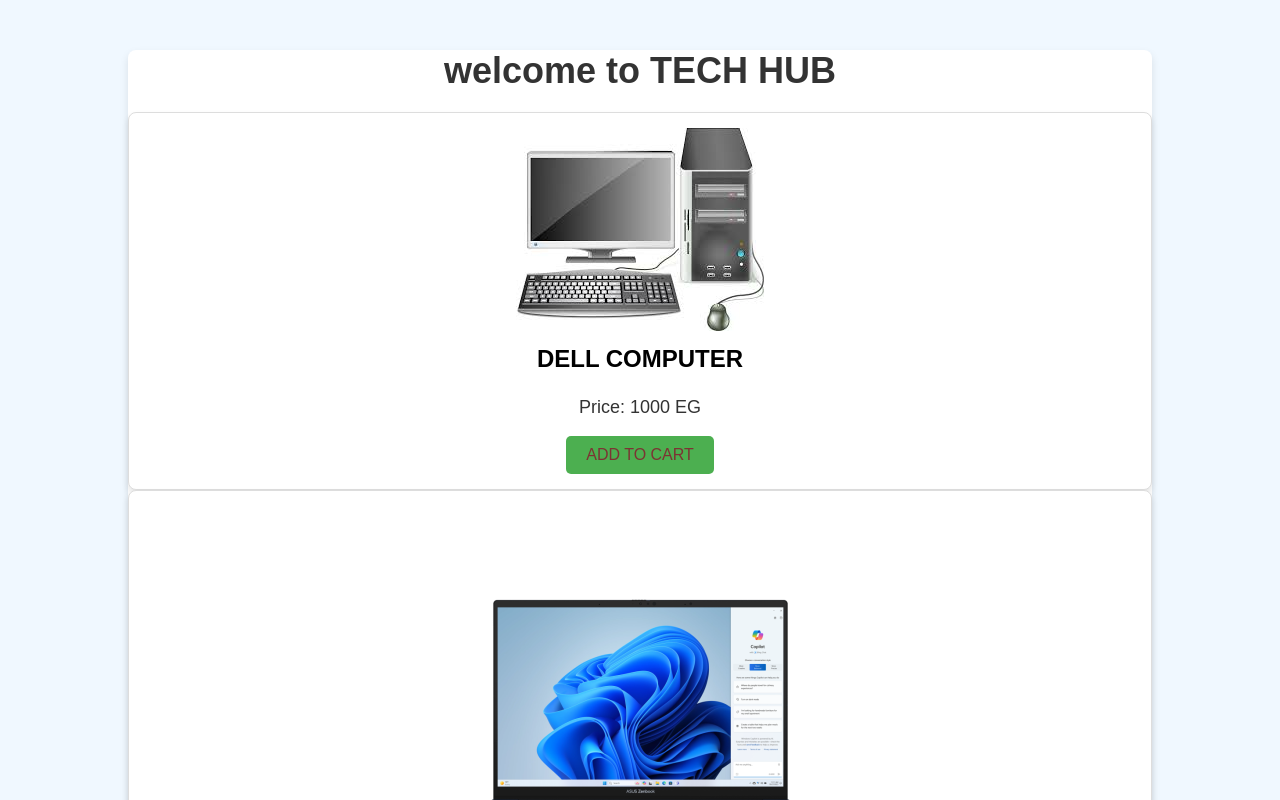
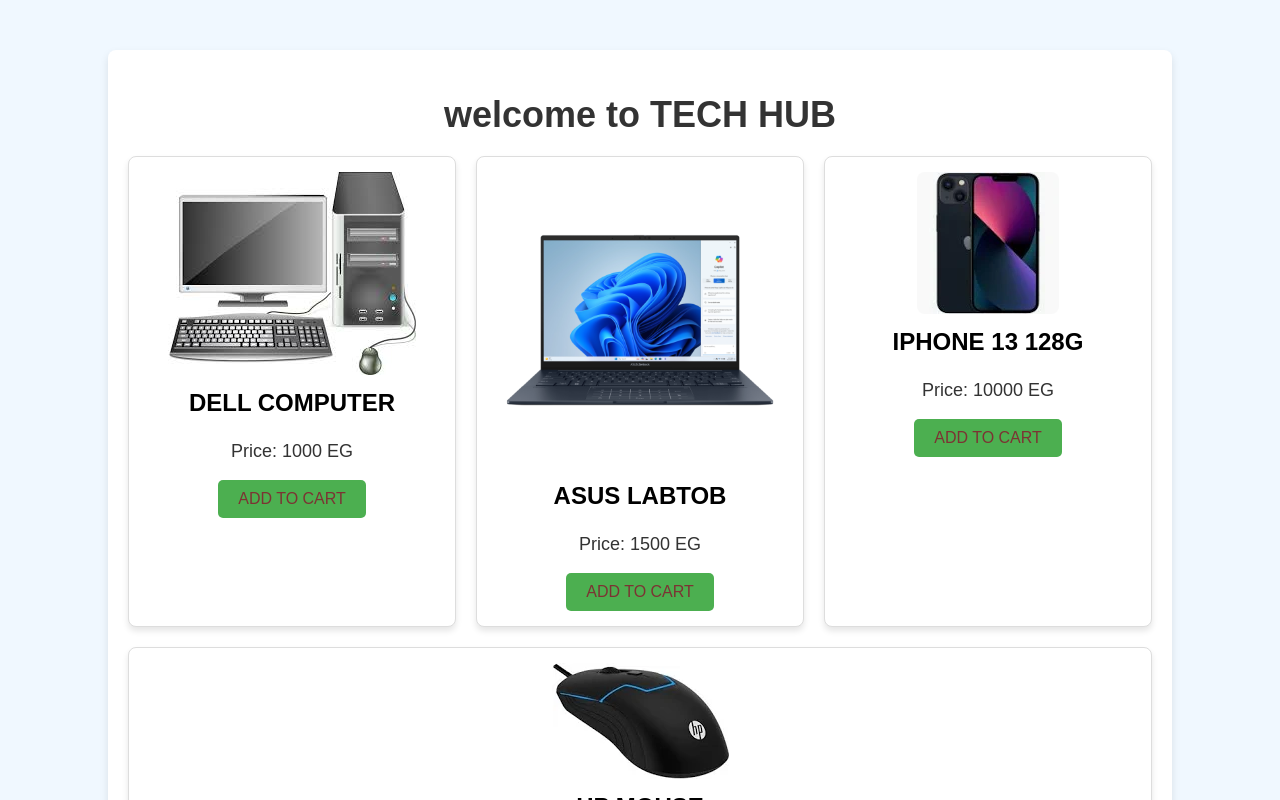
Before and after one commit to Safasif0/marketplace, a React (Create React App) app: page /home in a window 1280 px wide. Shown: the top 800 px of the page. Built offline with nearby package versions, Linux system fonts and the light colour scheme.

Commit message:
byuer frontent

```diff
--- a/src/Pages/HomePage.css
+++ b/src/Pages/HomePage.css
@@ -1,5 +1,3 @@
-/* HomePage.css */
-
 /* تنسيق للرأس */
 .home-header {
   background-color: #4caf50; /* نفس اللون في صفحة تسجيل الدخول */
@@ -13,7 +11,7 @@
   width: 80%;
   margin: 50px auto;
   background-color: white;
-  padding: auto;
+  padding: 20px;
   border-radius: 8px;
   box-shadow: 0 4px 8px rgba(0, 0, 0, 0.1);
 }
@@ -27,8 +25,9 @@
 
 /* تنسيق قائمة المنتجات */
 .product-list {
-  display: center
-  grid-template-columns repeat(auto-fill, minmax(200px, 1fr));
+  display: flex; /* استخدام flexbox */
+  flex-wrap: wrap; /* لكي تتوزع العناصر بشكل جيد في حال كان العرض ضيق */
+  justify-content: space-between; /* توزيع المسافة بين المنتجات */
   gap: 20px;
 }
 
@@ -39,6 +38,8 @@
   border-radius: 8px;
   text-align: center;
   box-shadow: 0 4px 6px rgba(0, 0, 0, 0.1);
+  flex: 1 1 calc(33.333% - 20px); /* لضبط عرض المنتجات جنب بعض */
+  box-sizing: border-box;
 }
 
 .product img {
@@ -71,6 +72,8 @@
 .product button:hover {
   background-color: #a07145;
 }
+
+/* تنسيق الزر في الشريط السفلي */
 .cardfooter button {
   background-color: #4caf50;
   color: rgb(75, 59, 59);
@@ -81,7 +84,9 @@
   cursor: pointer;
   margin-top: 20px;
   transition: background-color 0.3s ease;
-}/* تنسيق شريط السلة */
+}
+
+/* تنسيق شريط السلة */
 .cart-footer {
   background-color: #0d0e0f;
   padding: 15px 0;
```
